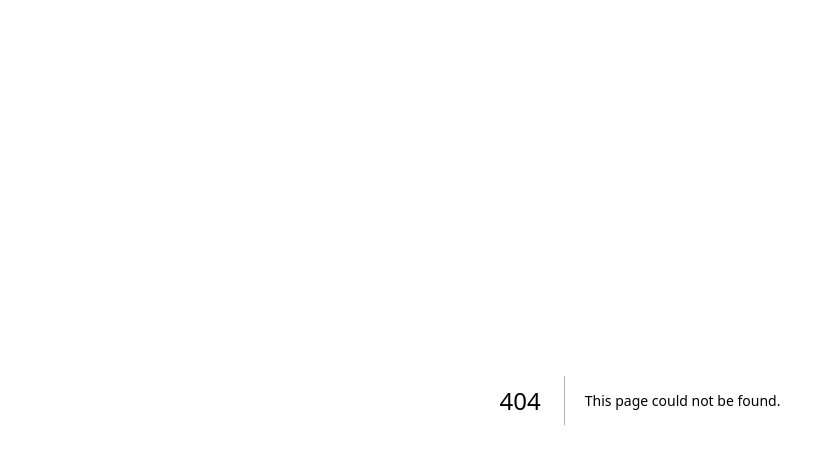
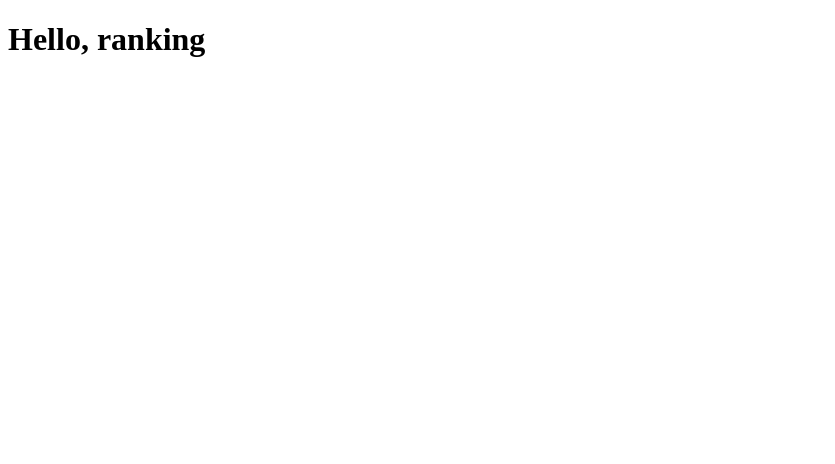
Before and after one commit to Geisbelly/Verbix, a Next.js app: page /ranking in a window 1280 px wide. Before the commit this address had no page. Shown: the top 464 px of the page, without its empty margins (0-835 px from the left). Built offline with nearby package versions, Linux system fonts and the light colour scheme.

Commit message:
Criação da página ranking

```diff
--- /dev/null
+++ b/src/app/ranking/page.tsx
@@ -0,0 +1,3 @@
+export default function Page(){
+    return <h1>Hello, ranking</h1>
+  }
```
